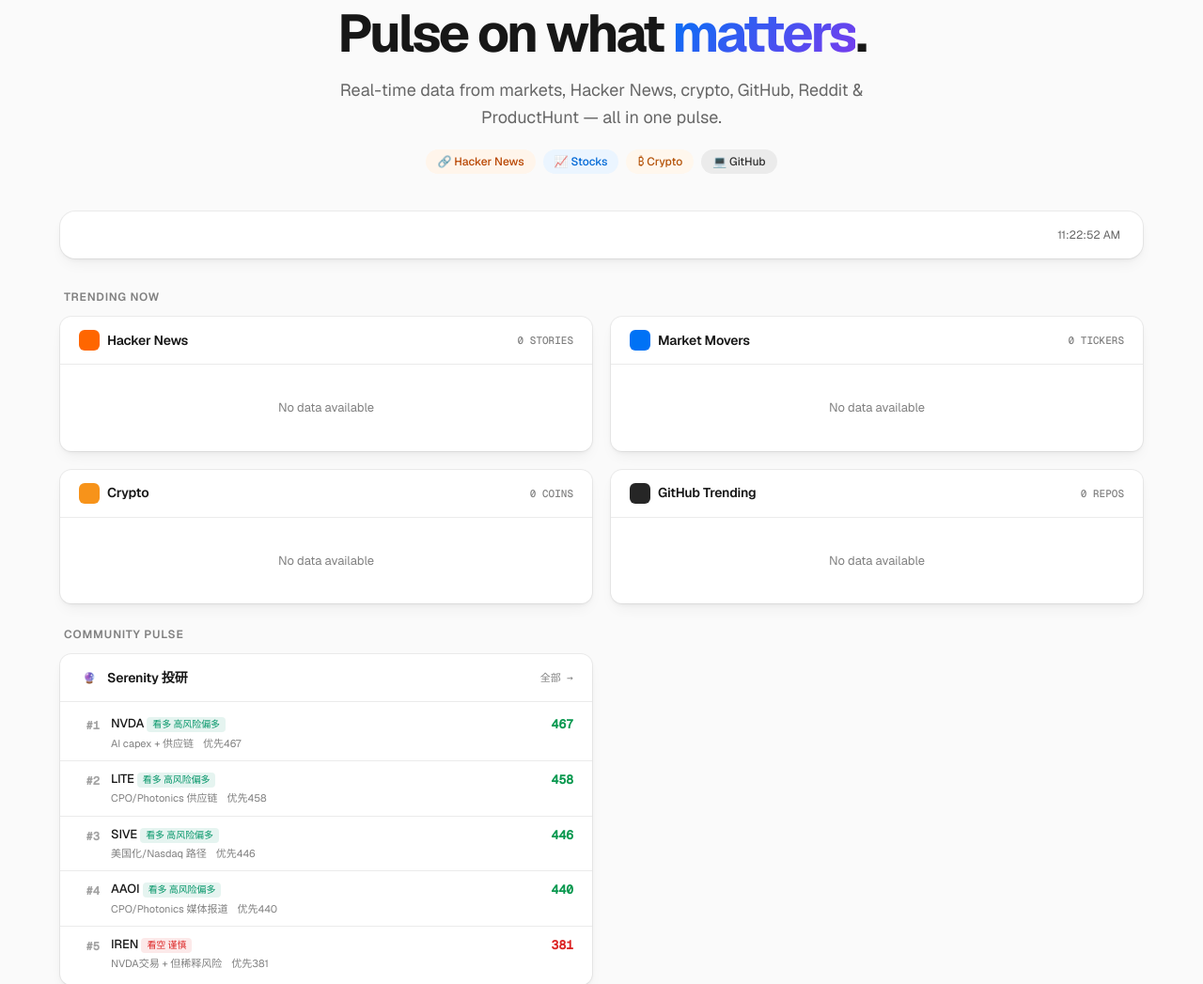
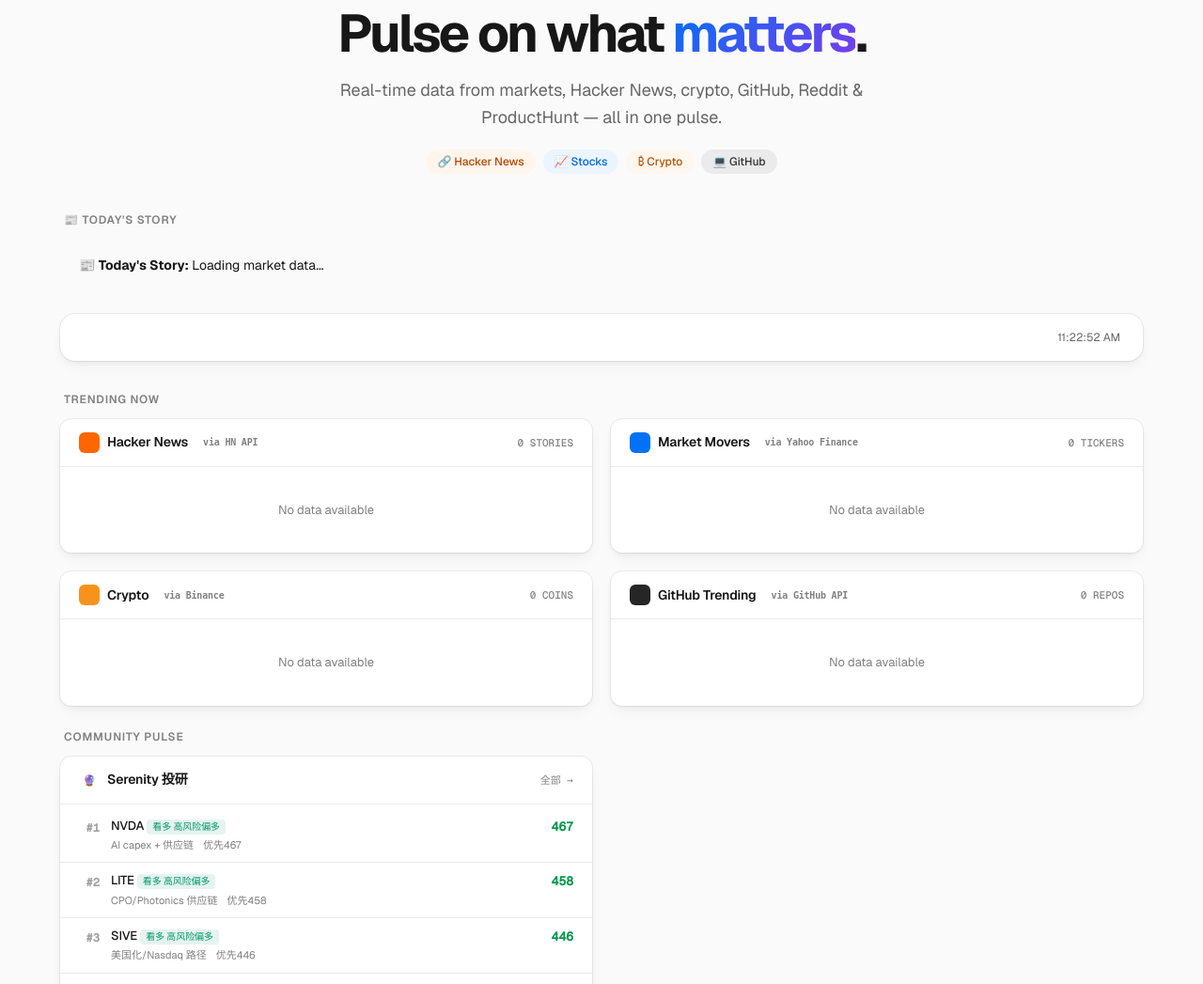
Before and after one commit to darkotan/trendpulse, a Flask app: page / in a window 1280 px wide. Shown: the part 113-1160 px from the top of the page at 94% size. Run offline with Flask 3, Linux system fonts and the light colour scheme; data that the repository does not hold is empty.

Commit message:
Round 3: Market Story, source badges, stock detail API, watchlist prep

```diff
--- a/app.py
+++ b/app.py
@@ -290,6 +290,59 @@ def api_serenity():
     return jsonify(get_serenity_summary())
 
 
+@app.route("/api/market-story")
+def market_story():
+    """Generate a one-paragraph narrative of what's happening today."""
+    data = get_cache()
+    stocks = data.get("stocks", [])
+    crypto = data.get("crypto", [])
+    hn = data.get("hn", [])
+
+    if not stocks:
+        return jsonify({"story": "Loading market data...", "highlights": []})
+
+    up = [s for s in stocks if s["change_pct"] > 0]
+    down = [s for s in stocks if s["change_pct"] < 0]
+    top_up = up[0] if up else None
+    top_down = down[0] if down else None
+    btc = next((c for c in crypto if c["symbol"] == "BTC"), None)
+    eth = next((c for c in crypto if c["symbol"] == "ETH"), None)
+
+    # Build narrative
+    parts = []
+    highlights = []
+
+    direction = "rallying" if len(up) > len(down) else "mixed" if len(up) == len(down) else "declining"
+    parts.append(f"Markets are {direction} today with {len(up)}/{len(stocks)} tracked stocks in the green.")
+
+    if top_up:
+        parts.append(f"Top gainer: {top_up['symbol']} +{top_up['change_pct']}% (${top_up['price']}).")
+        highlights.append({"symbol": top_up["symbol"], "change": f"+{top_up['change_pct']}%", "type": "gain"})
+    if top_down:
+        parts.append(f"Biggest drop: {top_down['symbol']} {top_down['change_pct']}%.")
+        highlights.append({"symbol": top_down["symbol"], "change": f"{top_down['change_pct']}%", "type": "loss"})
+    if btc:
+        direction = "up" if btc["change_pct"] >= 0 else "down"
+        parts.append(f"Bitcoin is {direction} {abs(btc['change_pct']):.1f}% at ${btc['price']:,.0f}.")
+        highlights.append({"symbol": "BTC", "change": f"{btc['change_pct']:+.1f}%", "type": "crypto"})
+    if hn:
+        parts.append(f"On Hacker News, '{hn[0]['title'][:60]}' is trending with {hn[0]['score']} points.")
+
+    story = " ".join(parts)
+    return jsonify({"story": story, "highlights": highlights})
+
+
+@app.route("/api/stock/<symbol>")
+def stock_detail(symbol):
+    """Get detail for one stock with referral links."""
+    from data.collector import _get_yahoo_quote
+    quote = _get_yahoo_quote(symbol.upper())
+    if not quote:
+        return jsonify({"error": "Not found"}), 404
+    quote["binance_url"] = f"https://accounts.binance.com/en/register?ref=GRO_28502_3H9MX"
+    return jsonify(quote)
+
+
 @app.route("/api/subscribe", methods=["POST"])
 def api_subscribe():
     """Save email subscription to file."""
--- a/templates/index.html
+++ b/templates/index.html
@@ -322,6 +322,12 @@
       </div>
     </section>
 
+    <!-- Market Story -->
+    <div class="section-label">📰 Today's Story</div>
+    <div id="marketStory" style="background:var(--card-bg);border:1px solid var(--border);border-radius:12px;padding:16px 20px;margin-bottom:24px;font-size:14px;line-height:1.6;color:var(--text);min-height:48px">
+      Loading market summary...
+    </div>
+
     <!-- Market Sentiment Strip -->
     <div id="sentimentStrip"></div>
 
@@ -447,15 +453,16 @@
       return '🔥';
     }
 
-    /* ── Card Builder ───────────────────────────────── */
-    function makeCard(iconClass, title, badge, items, renderFn) {
-      const card = document.createElement('div');
-      card.className = 'card';
-      card.innerHTML = `
-        <div class="card-header">
-          <div class="card-title"><span class="card-icon ${iconClass}"></span>${esc(title)}</div>
-          <span class="card-badge">${badge}</span>
-        </div>
+    function makeCard(iconClass, title, subtitle, items, renderFn, source) {
+          const card = document.createElement('div');
+          card.className = 'card';
+          const bodyId = 'body-' + title.replace(/\s+/g, '');
+          const srcLabel = source ? `<span style="font-size:10px;color:var(--gray-400);font-family:monospace;margin-left:8px">via ${source}</span>` : '';
+          card.innerHTML = `
+            <div class="card-header">
+              <div class="card-title"><span class="card-icon ${iconClass}"></span>${title}${srcLabel}</div>
+              <span class="card-badge">${subtitle}</span>
+            </div>
         <div class="card-body"></div>`;
       const body = card.querySelector('.card-body');
       if (!items || items.length === 0) {
@@ -745,16 +752,24 @@
         if (!resp.ok) throw new Error('API error ' + resp.status);
         const data = await resp.json();
 
+        // Market story
+        fetch('/api/market-story').then(r=>r.json()).then(s=>{
+          const storyEl = document.getElementById('marketStory');
+          if (s.story) {
+            storyEl.innerHTML = `<strong>📰 Today's Story:</strong> ${esc(s.story)}`;
+          }
+        }).catch(()=>{});
+
         // Sentiment strip
         renderSentiment(data);
 
         // Main 2x2 grid
         const mainGrid = document.getElementById('mainGrid');
         mainGrid.innerHTML = '';
-        mainGrid.appendChild(makeCard('icon-hn', 'Hacker News', `${(data.hn||[]).length} stories`, data.hn||[], renderHN));
-        mainGrid.appendChild(makeCard('icon-stocks', 'Market Movers', `${(data.stocks||[]).length} tickers`, data.stocks||[], renderStock));
-        mainGrid.appendChild(makeCard('icon-crypto', 'Crypto', `${(data.crypto||[]).length} coins`, data.crypto||[], renderCrypto));
-        mainGrid.appendChild(makeCard('icon-gh', 'GitHub Trending', `${(data.github||[]).length} repos`, data.github||[], renderGH));
+        mainGrid.appendChild(makeCard('icon-hn', 'Hacker News', `${(data.hn||[]).length} stories`, data.hn||[], renderHN, 'HN API'));
+        mainGrid.appendChild(makeCard('icon-stocks', 'Market Movers', `${(data.stocks||[]).length} tickers`, data.stocks||[], renderStock, 'Yahoo Finance'));
+        mainGrid.appendChild(makeCard('icon-crypto', 'Crypto', `${(data.crypto||[]).length} coins`, data.crypto||[], renderCrypto, 'Binance'));
+        mainGrid.appendChild(makeCard('icon-gh', 'GitHub Trending', `${(data.github||[]).length} repos`, data.github||[], renderGH, 'GitHub API'));
 
         // Community grid — only show cards with data
         const commGrid = document.getElementById('communityGrid');
```
Also changed, not shown: data/analytics.db, 3 other files.
